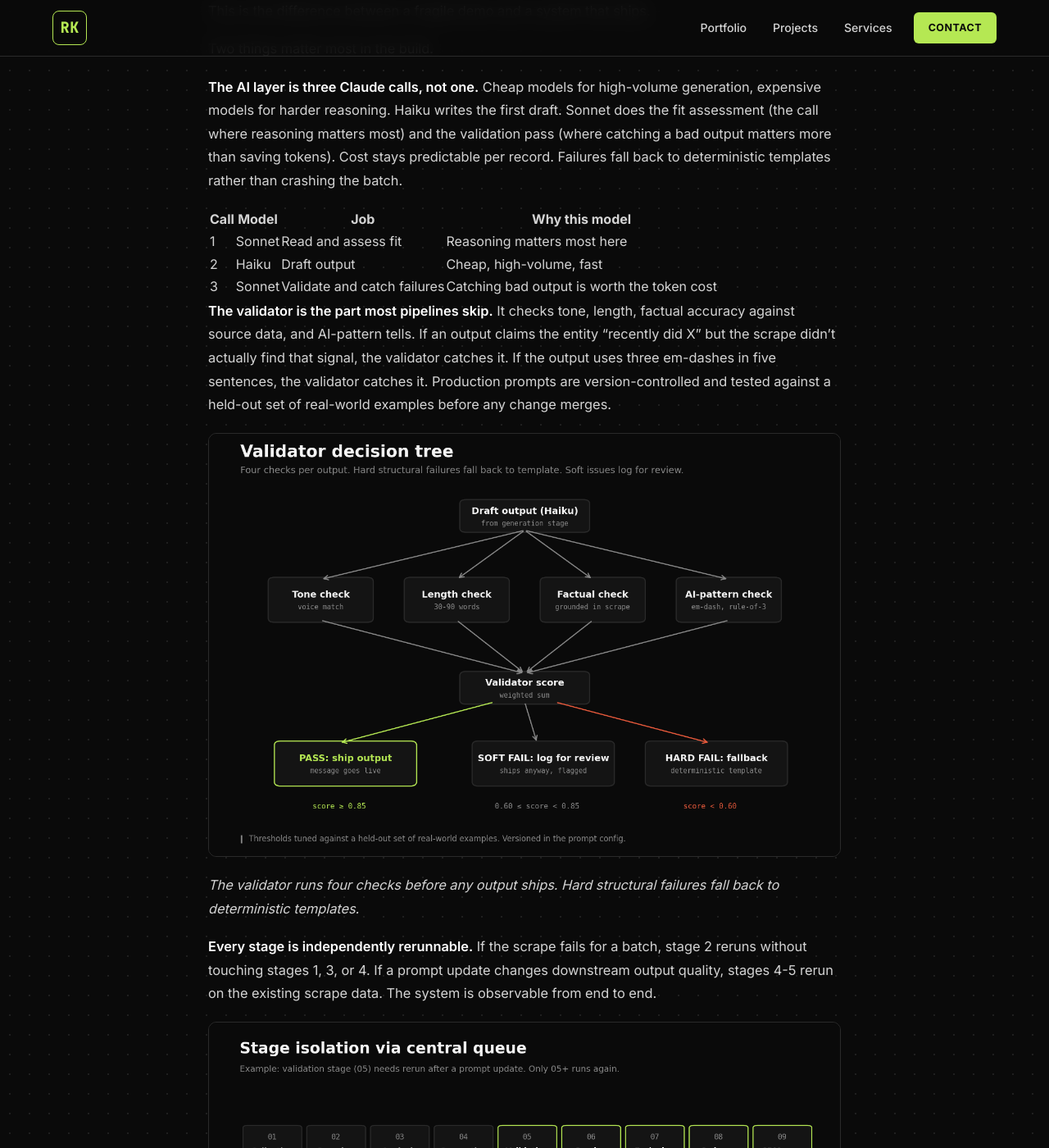
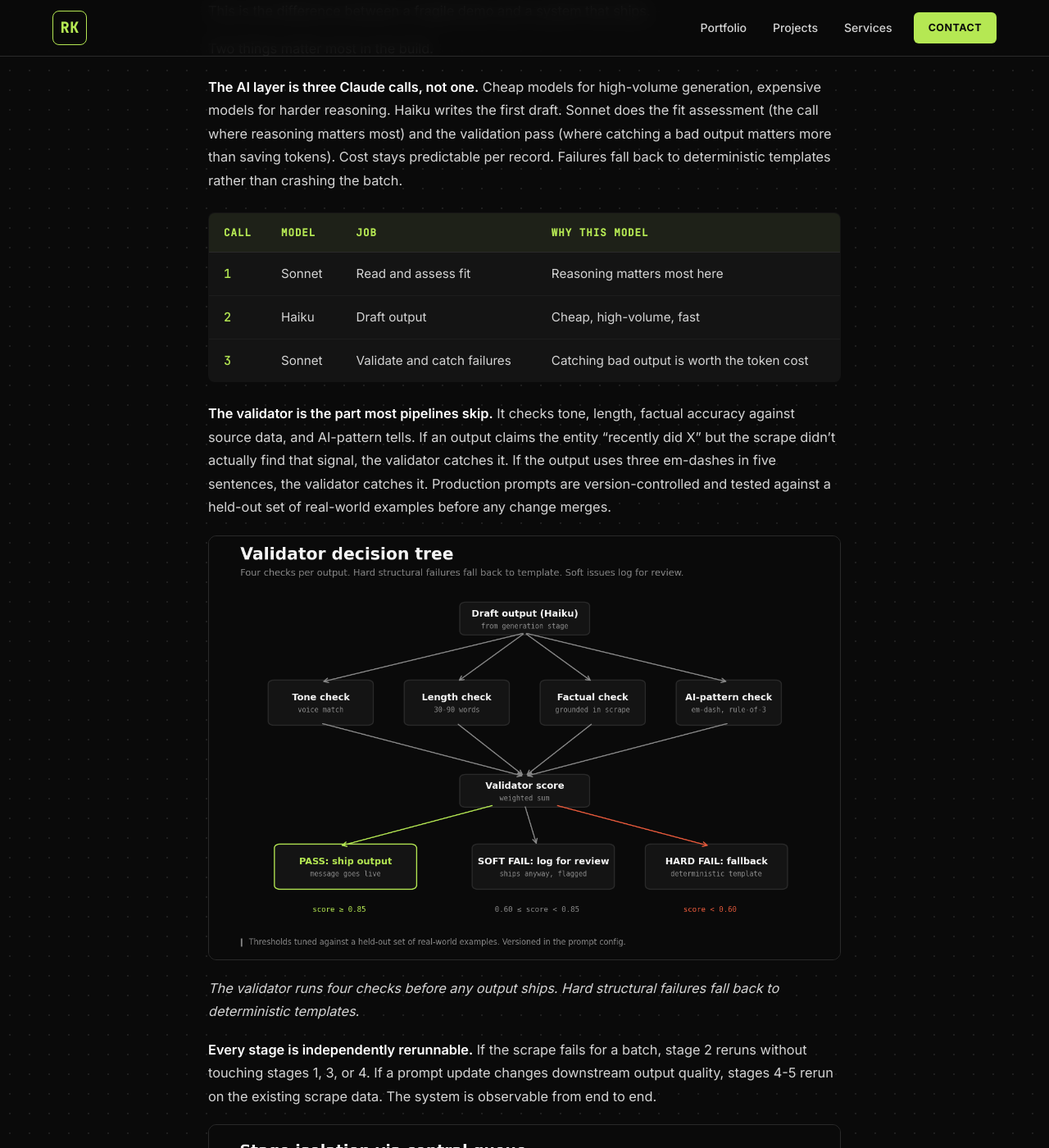
Before and after one commit to rasmuskampmann1998/rasmuskampmann.com, a Jekyll site: the page built from _projects/06-ai-driven-data-pipeline.md, in a window 1280 px wide and 1400 px high, scrolled down 3574 px. Shown: the whole window at 82% size. Built offline with Jekyll 4.4.1, drawn with Linux system fonts in a browser that asks for light colours.

Commit message:
Style markdown tables on project pages
Adds proper table styling inside .project-body so the three Claude calls
comparison renders cleanly. Mono headers in lime green, alternating hover
rows, mono first column for the row number/index column, proper padding
and border radius. Applies to every case study page that uses a markdown
table.

Co-Authored-By: Claude Sonnet 4.6 <noreply@anthropic.com>

```diff
--- a/assets/css/main.scss
+++ b/assets/css/main.scss
@@ -894,6 +894,57 @@ section .section-sub {
     border: 1px solid var(--border);
   }
 
+  table {
+    width: 100%;
+    border-collapse: collapse;
+    margin: 24px 0;
+    font-size: 0.95rem;
+    font-family: 'Inter', sans-serif;
+    background: var(--bg-secondary, #141414);
+    border: 1px solid var(--border);
+    border-radius: 8px;
+    overflow: hidden;
+
+    thead {
+      background: rgba(181, 232, 83, 0.06);
+
+      th {
+        font-family: 'JetBrains Mono', monospace;
+        font-size: 0.78rem;
+        text-transform: uppercase;
+        letter-spacing: 0.08em;
+        color: var(--accent-green);
+        font-weight: 600;
+        padding: 14px 18px;
+        text-align: left;
+        border-bottom: 1px solid var(--border);
+      }
+    }
+
+    tbody {
+      tr {
+        border-bottom: 1px solid rgba(255, 255, 255, 0.04);
+
+        &:last-child { border-bottom: none; }
+        &:hover { background: rgba(255, 255, 255, 0.02); }
+      }
+
+      td {
+        padding: 14px 18px;
+        color: var(--text-secondary);
+        line-height: 1.55;
+        vertical-align: top;
+
+        &:first-child {
+          font-family: 'JetBrains Mono', monospace;
+          color: var(--accent-green);
+          font-weight: 500;
+          width: 56px;
+        }
+      }
+    }
+  }
+
   blockquote {
     border-left: 3px solid var(--accent-green);
     background: rgba(181, 232, 83, 0.05);
```
